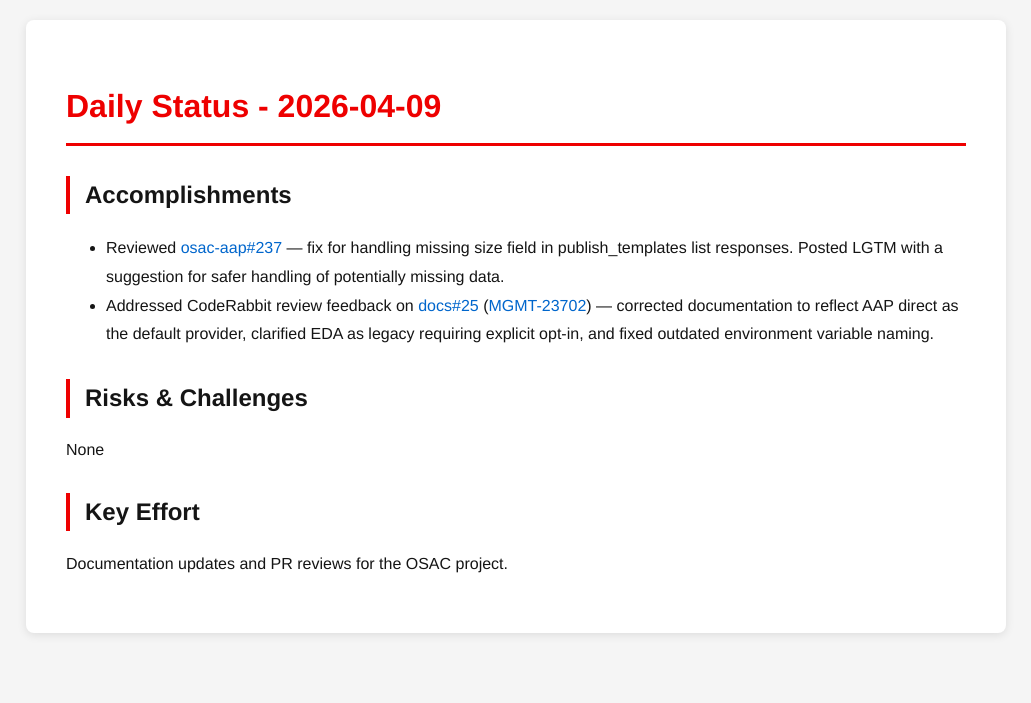
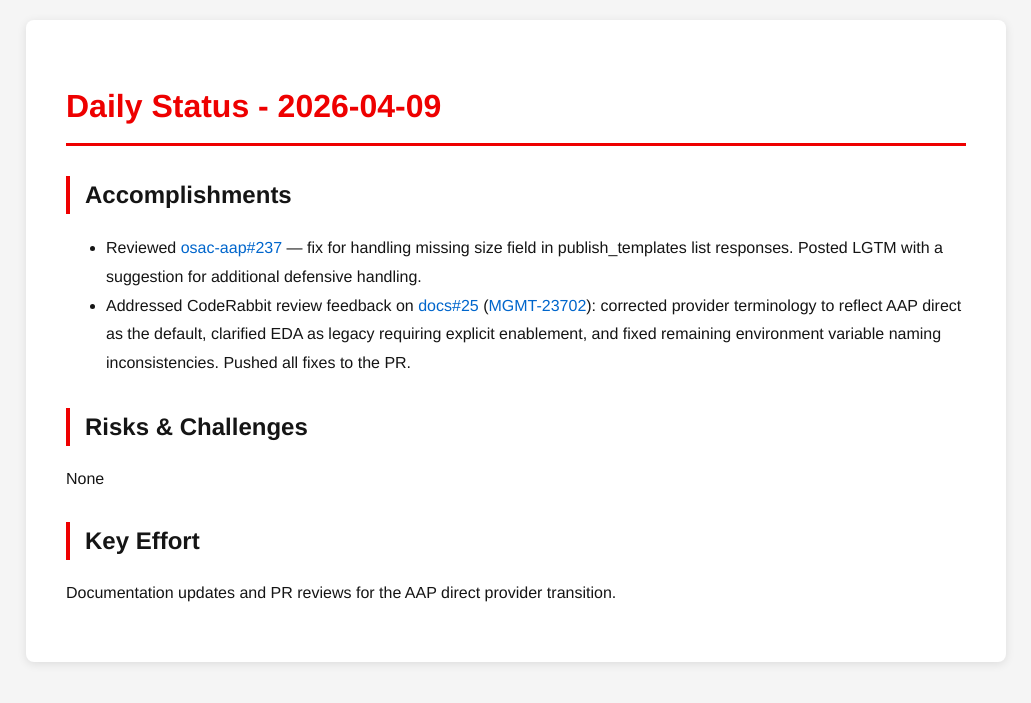
Before and after one commit to tzvatot/daily-status, a Jekyll site: the page built from 2026-04-09.md, in a window 1280 px wide. Shown: the top 703 px of the page, without its empty margins (124-1155 px from the left). Built offline with Jekyll 4.4.1, drawn with Linux system fonts in a browser that asks for light colours.

Commit message:
Daily status update - 2026-04-09

```diff
--- a/2026-04-09.md
+++ b/2026-04-09.md
@@ -7,11 +7,11 @@
 # Daily Status - 2026-04-09
 
 ## Accomplishments
-- Reviewed [osac-aap#237](https://github.com/osac-project/osac-aap/pull/237) — fix for handling missing size field in publish_templates list responses. Posted LGTM with a suggestion for safer handling of potentially missing data.
-- Addressed CodeRabbit review feedback on [docs#25](https://github.com/osac-project/docs/pull/25) ([MGMT-23702](https://issues.redhat.com/browse/MGMT-23702)) — corrected documentation to reflect AAP direct as the default provider, clarified EDA as legacy requiring explicit opt-in, and fixed outdated environment variable naming.
+- Reviewed [osac-aap#237](https://github.com/osac-project/osac-aap/pull/237) — fix for handling missing size field in publish_templates list responses. Posted LGTM with a suggestion for additional defensive handling.
+- Addressed CodeRabbit review feedback on [docs#25](https://github.com/osac-project/docs/pull/25) ([MGMT-23702](https://issues.redhat.com/browse/MGMT-23702)): corrected provider terminology to reflect AAP direct as the default, clarified EDA as legacy requiring explicit enablement, and fixed remaining environment variable naming inconsistencies. Pushed all fixes to the PR.
 
 ## Risks & Challenges
 None
 
 ## Key Effort
-Documentation updates and PR reviews for the OSAC project.
+Documentation updates and PR reviews for the AAP direct provider transition.
```
